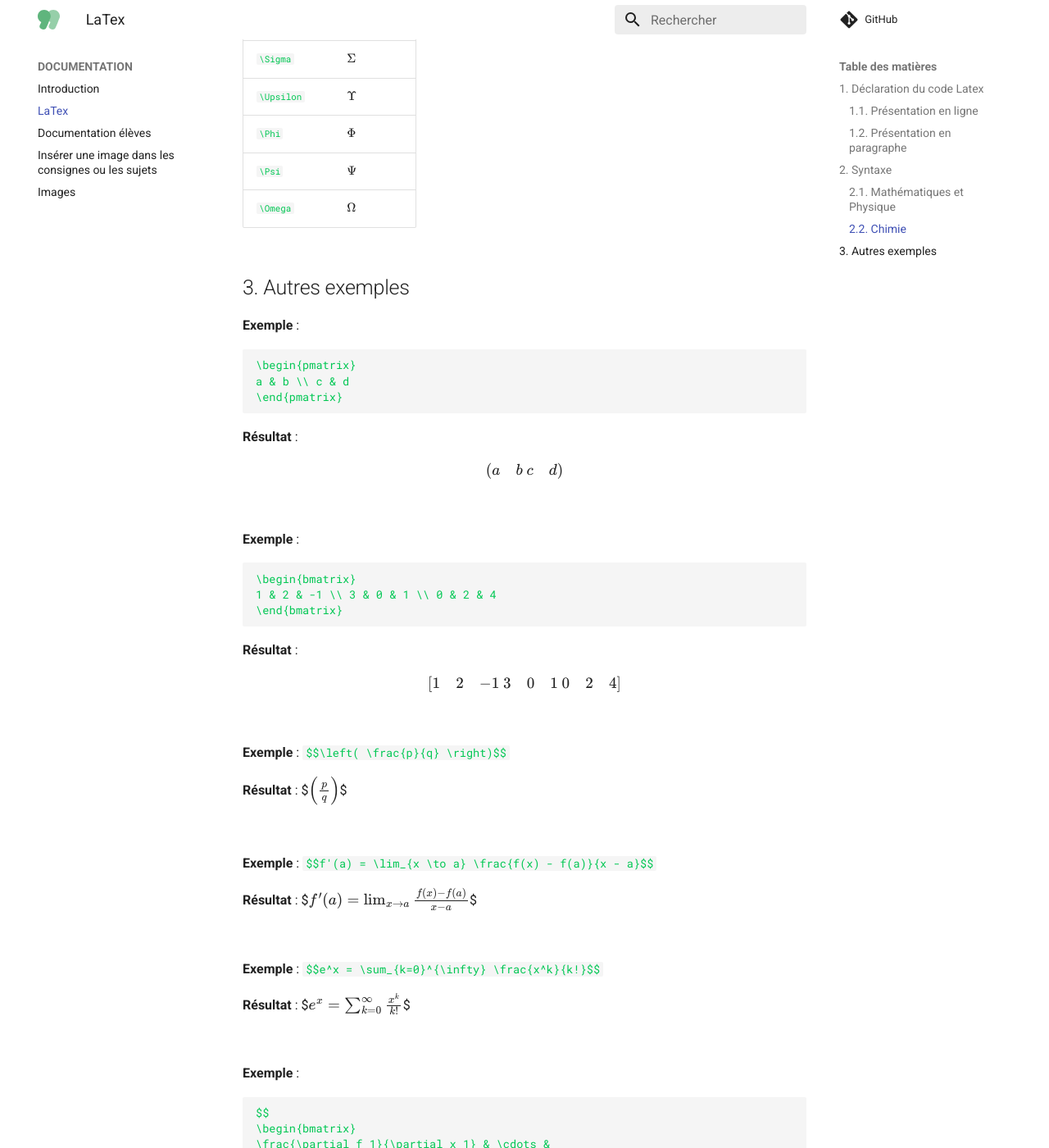
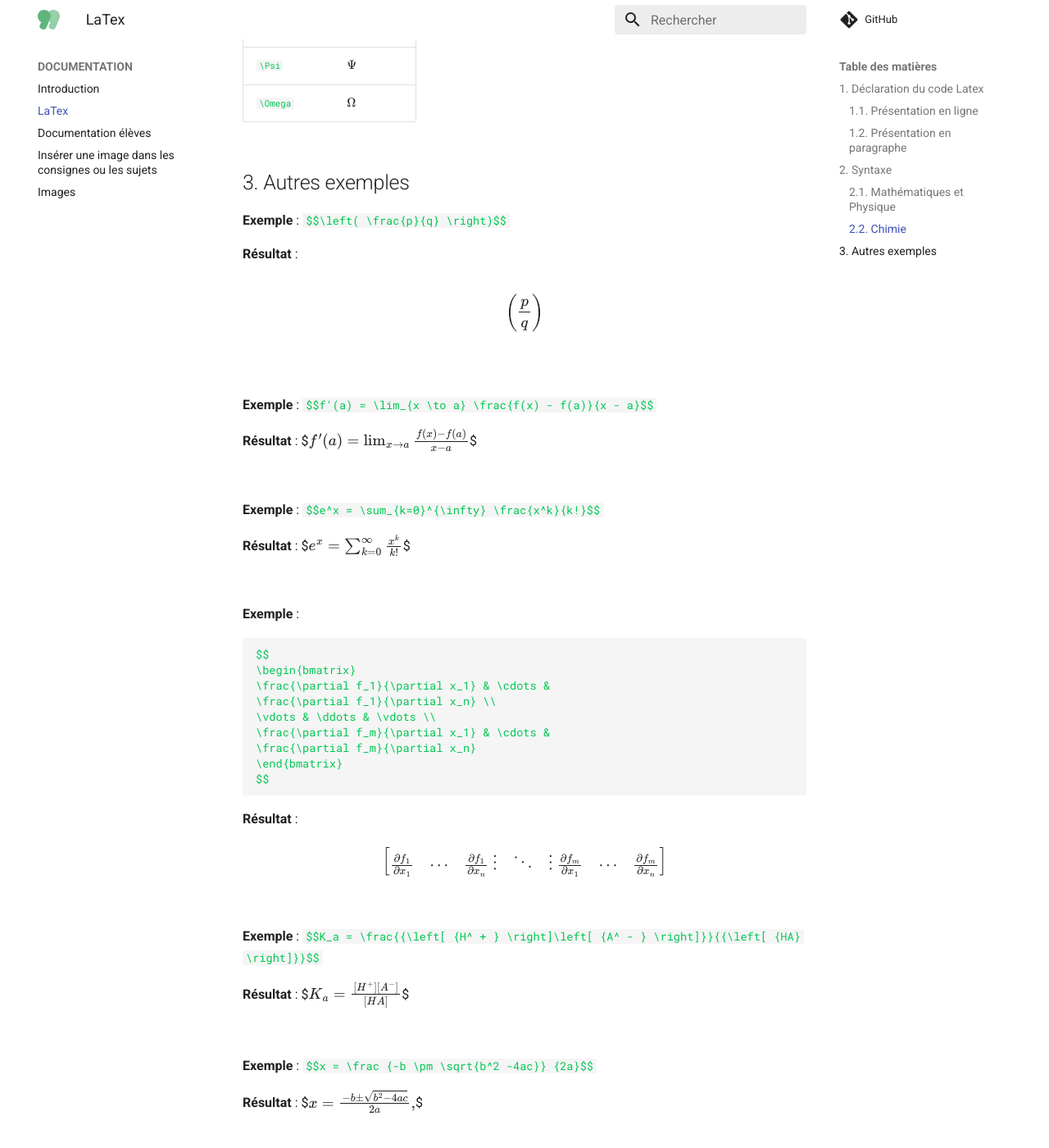
Before and after one commit to mon-oral/documentation, an MkDocs documentation site: the page built from docs/LaTex.md, in a window 1280 px wide and 1400 px high, scrolled down 6906 px. Shown: the whole window at 82% size. Built offline with MkDocs 1.6.1 and Material for MkDocs 9.7.7, drawn with Linux system fonts in a browser that asks for light colours; comment, search, counter and statistics services are not loaded; the version menu is left out.

Commit message:
Update LaTex.md

````diff
--- a/docs/LaTex.md
+++ b/docs/LaTex.md
@@ -175,13 +174,9 @@ Vous pouvez aussi consulter cette [page](http://ftp.ktug.org/tex-archive/info/un
 | `\rightarrow`                | $\rightarrow$                   |
 | `\rightleftharpoons`   | $\rightleftharpoons$  |
 
-<br />
-
 **Exemple** : `CH_{4(g)} + 20_{2(g)} \rightarrow CO_{2(g)} + 2H_{2}O_{(l)}`
 
 **Résultat** : $CH_{4(g)} + 20_{2(g)} \rightarrow CO_{2(g)} + 2H_{2}O_{(l)}$
-
-<br />
 
 **Exemple** : `H_2O_{(l)} + H_2O_{(l)} \rightleftharpoons H_3O^{+}_{(aq)} + HO^{-}_{(aq)}`
 
@@ -237,35 +232,10 @@ Vous pouvez aussi consulter cette [page](http://ftp.ktug.org/tex-archive/info/un
 ## 3. Autres exemples
 
 **Exemple** :
-```
-\begin{pmatrix}
-a & b \\ c & d
-\end{pmatrix}
-```
-**Résultat** :
-\begin{pmatrix}
-a & b \\ c & d
-\end{pmatrix}
-
-<br />
-
-**Exemple** :
-```
-\begin{bmatrix}
-1 & 2 & -1 \\ 3 & 0 & 1 \\ 0 & 2 & 4
-\end{bmatrix}
-```
-**Résultat** :
-\begin{bmatrix}
-1 & 2 & -1 \\ 3 & 0 & 1 \\ 0 & 2 & 4
-\end{bmatrix}
-
-<br />
-
-**Exemple** :
 `$$\left( \frac{p}{q} \right)$$`
 
 **Résultat** :
+
 $$\left( \frac{p}{q} \right)$$
 
 <br />
````
Also changed, not shown: other parts of docs/LaTex.md (+0 -1 lines).
